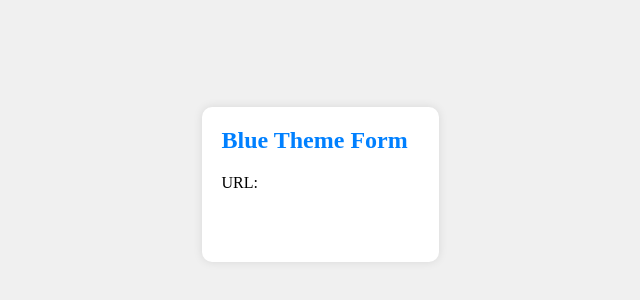
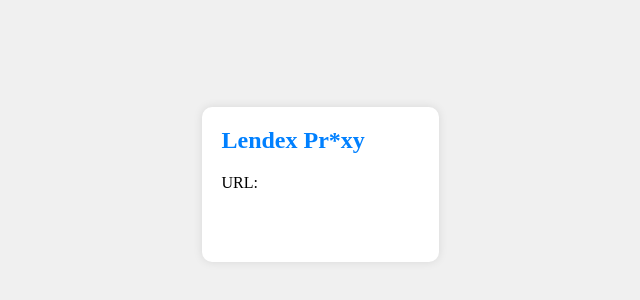
Before and after one commit to Treezyspecial/Lendex-Proxy-Beta, a plain HTML site: page index.html in a window 1280 px wide. Shown: the part 216-516 px from the top of the page, without its empty margins (320-960 px from the left). Drawn offline with Linux system fonts and the light colour scheme.

Commit message:
Update index.html

```diff
--- a/index.html
+++ b/index.html
@@ -7,7 +7,7 @@
   <body>
 	  <div class="container">
     <form>
-	<h2>Blue Theme Form</h2>
+	<h2>Lendex Pr*xy</h2>
 	<label for="name">URL:</label>
 	<input type="text" id="name" name="URL" required>
     </form>
```
